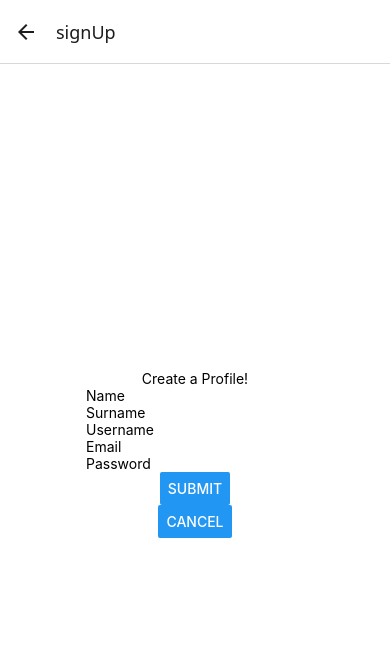
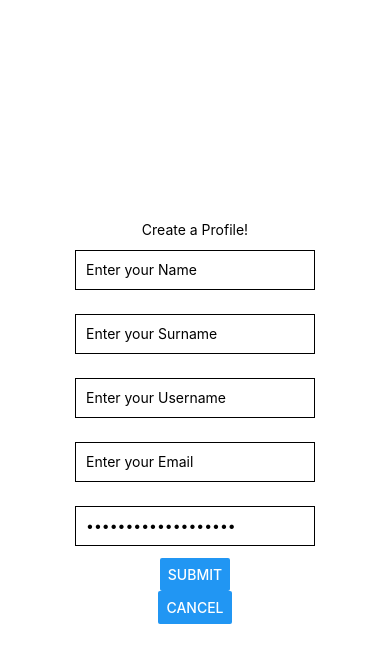
Before and after one commit to DeltaCharlie8/bslapp, a React Native app: screen /signUp in a window 390 px wide. Shown: the top 662 px of the page. Built offline with nearby package versions, Linux system fonts and the light colour scheme.

Commit message:
Update Sign Up page

```diff
--- a/App.js
+++ b/App.js
@@ -26,7 +26,7 @@ const launchScreen = ({ navigation }) => {
 const App = () => {
   return (
       <NavigationContainer>
-      <Stack.Navigator>
+      <Stack.Navigator screenOptions={{headerShown: false}}>
         <Stack.Screen
           name="launchScreen"
           component={launchScreen}
@@ -40,8 +40,6 @@ const App = () => {
   );
 };
 
-
-
 const styles = StyleSheet.create({
   container: {
     flex: 1,
--- a/screens/signUp.js
+++ b/screens/signUp.js
@@ -3,19 +3,27 @@ import * as React from 'react';
 import { StyleSheet, Text, View, Button, TextInput } from 'react-native';
 
 
-const signUp = () => {
+const signUp = ({ navigation }) => {
+    const [name, newName] = React.useState("Enter your Name");
+    const [surname, newSurname] = React.useState("Enter your Surname");
+    const [username, newUsername] = React.useState("Enter your Username");
+    const [email, newEmail] = React.useState("Enter your Email");
+    const [password, newPassword] = React.useState("Enter your Password");
   return (
       // This is the launch screen when starting the app
     <View style={styles.container}>
         <StatusBar style="auto" />
         <Text>Create a Profile!</Text>
-        <TextInput placeholder='Name'/>
-        <TextInput placeholder='Surname'/>
-        <TextInput placeholder='Username'/>
-        <TextInput placeholder='Email'/>
-        <TextInput placeholder='Password' secureTextEntry/>
+        <TextInput value={name} style={styles.input} onChangeText={newName}/>
+        <TextInput value={surname} style={styles.input} onChangeText={newSurname}/>
+        <TextInput value={username} style={styles.input} onChangeText={newUsername}/>
+        <TextInput value={email} style={styles.input} onChangeText={newEmail}/>
+        <TextInput value={password} style={styles.input} onChangeText={newPassword} secureTextEntry/>
         <Button title = "Submit" />
-        <Button title = "Cancel" />
+        <Button
+            title = "Cancel"
+            onPress={() => navigation.goBack()}
+        />
     </View>
   );
 };
```
